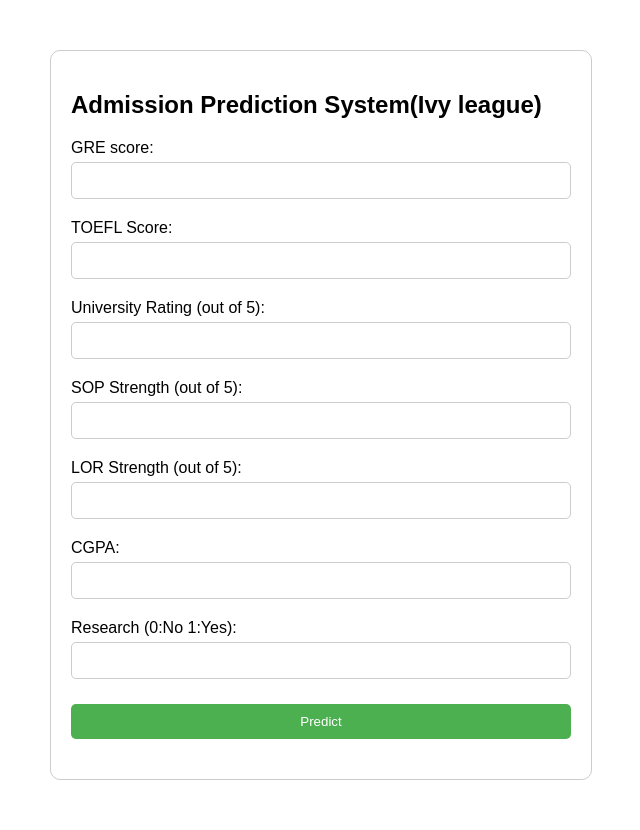
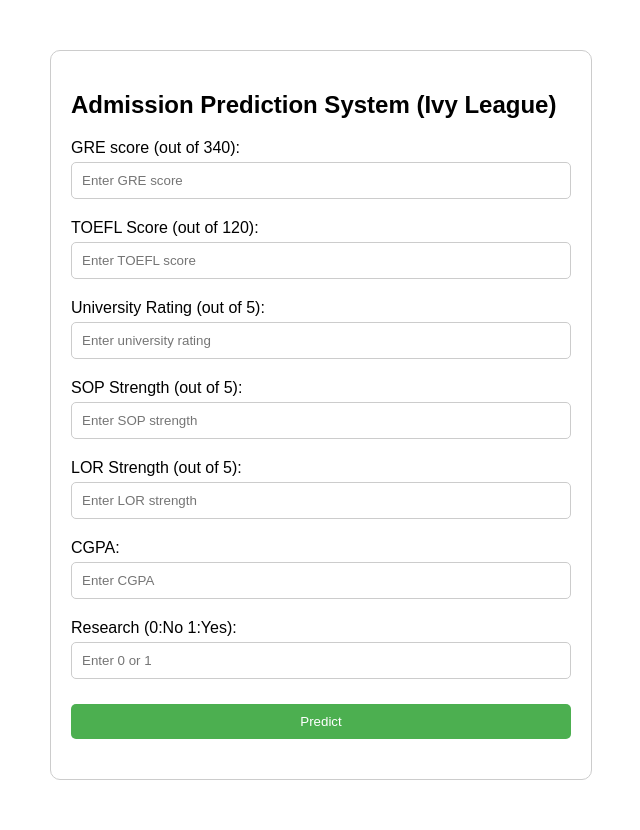
Before and after one commit to AkshitSingh-data/Jamboree-Admission-Prediction, a Flask app: page / in a window 1280 px wide. Shown: the whole page, without its empty margins (319-959 px from the left). Run offline with Flask 3, Linux system fonts and the light colour scheme; parts of the project's set-up code (start-up, migrations or seed data) failed here and were passed over.

Commit message:
initial commit

```diff
--- a/templates/index.html
+++ b/templates/index.html
@@ -1,7 +1,7 @@
 <!DOCTYPE html>
 <html>
 <head>
-    <title>Admission Prediction System(Ivy League)</title>
+    <title>Admission Prediction System (Ivy League)</title>
     <style>
         body {
             font-family: Arial, sans-serif;
@@ -27,6 +27,7 @@
             background-color: #4CAF50;
             color: white;
             border: none;
+            cursor: pointer;
         }
         .form-container input[type="submit"]:hover {
             background-color: #45a049;
@@ -41,28 +42,28 @@
 </head>
 <body>
     <div class="form-container">
-        <h2>Admission Prediction System(Ivy league)</h2>
-        <form action="/predict" method="post">
-            <label for="GRE score">GRE score:</label>
-            <input type="number" name="GRE score" required>
+        <h2>Admission Prediction System (Ivy League)</h2>
+        <form id="admissionForm" action="/predict" method="post">
+            <label for="gre">GRE score (out of 340):</label>
+            <input type="number" id="gre" name="GRE score (out of 340)" required placeholder="Enter GRE score">
 
-            <label for="TOEFL Score">TOEFL Score:</label>
-            <input type="number" step="0.01" name="TOEFL Score" required>
+            <label for="toefl">TOEFL Score (out of 120):</label>
+            <input type="number" step="0.01" id="toefl" name="TOEFL Score (out of 120)" required placeholder="Enter TOEFL score">
 
-            <label for="University Rating (out of 5)">University Rating (out of 5):</label>
-            <input type="float" name="University Rating (out of 5)" required>
+            <label for="uni_rating">University Rating (out of 5):</label>
+            <input type="number" step="0.1" id="uni_rating" name="University Rating (out of 5)" required placeholder="Enter university rating">
 
-            <label for="SOP Strength (out of 5)">SOP Strength (out of 5):</label>
-            <input type="float" name="SOP Strength (out of 5)" required>
+            <label for="sop">SOP Strength (out of 5):</label>
+            <input type="number" step="0.1" id="sop" name="SOP Strength (out of 5)" required placeholder="Enter SOP strength">
 
-            <label for="LOR Strength (out of 5)">LOR Strength (out of 5):</label>
-            <input type="float" step="0.01" name="LOR Strength (out of 5)" required>
+            <label for="lor">LOR Strength (out of 5):</label>
+            <input type="number" step="0.01" id="lor" name="LOR Strength (out of 5)" required placeholder="Enter LOR strength">
 
-            <label for="CGPA">CGPA:</label>
-            <input type="float" step="0.01" name="CGPA" required>
+            <label for="cgpa">CGPA:</label>
+            <input type="number" step="0.01" id="cgpa" name="CGPA" required placeholder="Enter CGPA">
 
-            <label for="Research (0:No 1:Yes)">Research (0:No 1:Yes):</label>
-            <input type="number" step="0.01" name="Research (0:No 1:Yes)" required>
+            <label for="research">Research (0:No 1:Yes):</label>
+            <input type="number" id="research" name="Research (0:No 1:Yes)" min="0" max="1" required placeholder="Enter 0 or 1">
 
             <input type="submit" value="Predict">
         </form>
```
